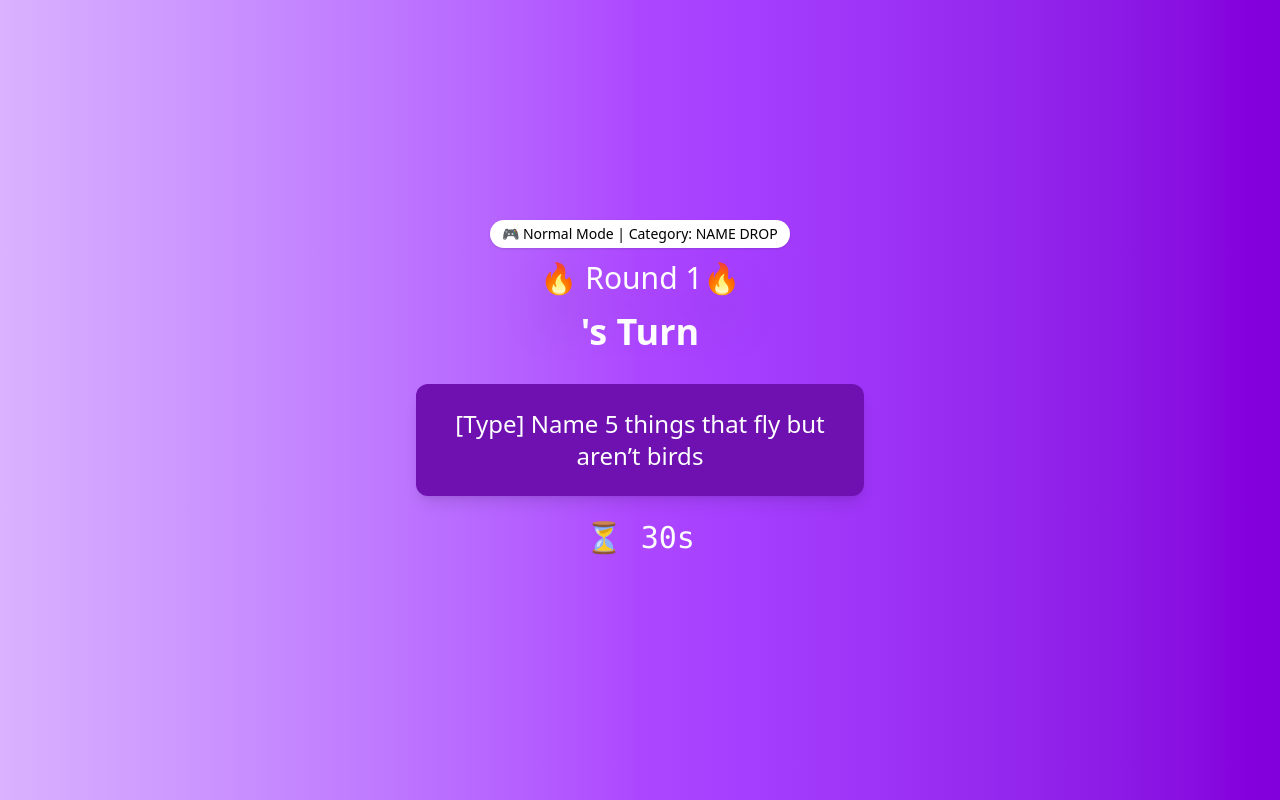
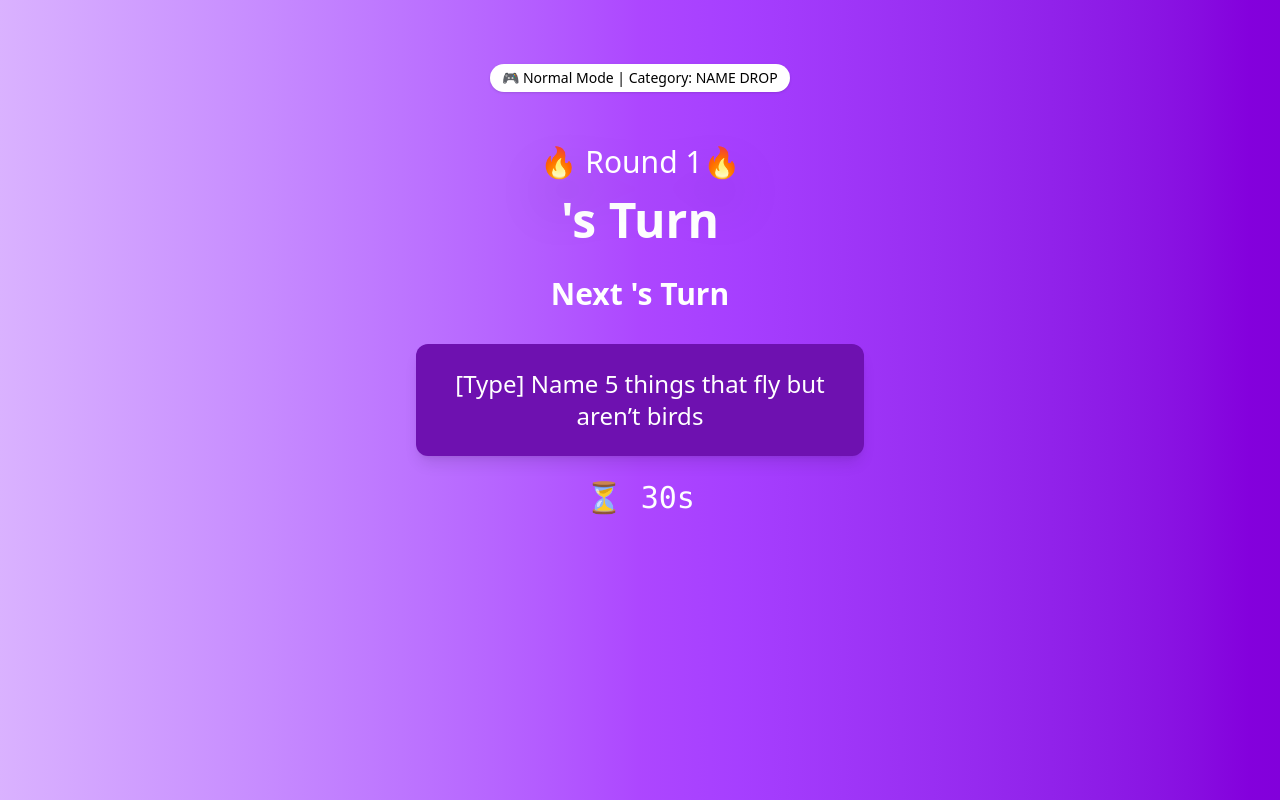
Before and after one commit to Kartik-gitClient/TRAPSTORM-, a React (Vite) app: page /play in a window 1280 px wide. Built offline with nearby package versions, Linux system fonts and the light colour scheme.

Commit message:
[commit message]

```diff
--- a/src/App.jsx
+++ b/src/App.jsx
@@ -19,8 +19,8 @@ function App() {
         <Route path="/mode" element={<ModeSelect />} />
         <Route path="/lobby" element={<Lobby />} />
         <Route path="/play" element={<Play />} /> {/* Storm Mode */}
-        <Route path="/roast-rumble" element={<Play />} />
-         <Route path="/mind-meld" element={<Play />} />
+        <Route path="/roast-rumble" element={<RoastRumble />} />
+         <Route path="/mind-meld" element={<RoastRumble />} />
 
 
         <Route path="/play" element={<Play />} /> {/* storm mode */}
--- a/src/pages/Play.jsx
+++ b/src/pages/Play.jsx
@@ -20,6 +20,7 @@ function Play() {
 
   const navigate = useNavigate();
   const currentPlayer = players[currentPlayerIndex];
+  const nextPlayer = players[currentPlayerIndex + 1];
 
   const [challenge, setChallenge] = useState("");
   const [timeLeft, setTimeLeft] = useState(35);
@@ -29,7 +30,7 @@ function Play() {
     const randomChallenge = nameDropChallenges[Math.floor(Math.random() * nameDropChallenges.length)];
     setChallenge(randomChallenge);
 
-    setTimeLeft(35); // ⏰ Back to full timer
+    setTimeLeft(35);
     setIsTimeUp(false);
 
     const timer = setInterval(() => {
@@ -49,38 +50,38 @@ function Play() {
   const handleScore = (type) => {
     addScore(currentPlayer, type);
     const isLastPlayer = currentPlayerIndex === players.length - 1;
-    const normalLastRound = roundNumber >=5
     const isLastRound = roundNumber >= 3;
 
-    if (mode === "normal") {
-      if (isLastPlayer && normalLastRound) {
+    if (mode == "normal") {
+      if (isLastPlayer && isLastRound) {
         navigate("/results"); // ✅ go to results only after last player
       } else {
         nextTurn(); // 👉 let the next player play
       }
-    } else {
+    }
+
       if (isLastPlayer && isLastRound) {
         nextCategory(navigate); // 🌀 storm mode: switch category after all rounds
       } else {
         nextTurn();
-      }
     }
+
   };
 
   return (
     <motion.div
-      className="h-screen flex flex-col justify-center items-center bg-gradient-to-r from-purple-300 via-purple-500 to-purple-700 text-white p-6"
+      className="min-h-screen flex flex-col justify-start items-center bg-gradient-to-r from-purple-300 via-purple-500 to-purple-700 text-white p-6"
       initial={{ opacity: 0 }}
       animate={{ opacity: 1 }}
       exit={{ opacity: 0 }}
       transition={{ duration: 1 }} // Animation duration
     >
-      <div className="text-sm mb-3 bg-white text-black px-3 py-1 rounded-full shadow">
+      <div className="text-sm mb-3 mt-10 bg-white text-black px-3 py-1 rounded-full shadow">
         {mode === "storm" ? "🌪️ Storm Mode" : "🎮 Normal Mode"} | Category: NAME DROP
       </div>
 
       <motion.h2
-        className="text-3xl mb-4 drop-shadow-2xl"
+        className="text-3xl mb-4 mt-10  drop-shadow-2xl"
         initial={{ y: -50, opacity: 0 }}
         animate={{ y: 0, opacity: 1 }}
         transition={{ duration: 0.8 }}
@@ -89,13 +90,23 @@ function Play() {
       </motion.h2>
 
       <motion.h3
-        className="text-4xl font-bold mb-8"
+        className="text-5xl font-bold mb-8"
         initial={{ y: -50, opacity: 0 }}
         animate={{ y: 0, opacity: 1 }}
         transition={{ duration: 0.8, delay: 0.3 }}
       >
         {currentPlayer}'s Turn
       </motion.h3>
+
+      <motion.h3
+        className="text-3xl font-bold mb-8"
+        initial={{ y: -50, opacity: 0 }}
+        animate={{ y: 0, opacity: 1 }}
+        transition={{ duration: 0.8, delay: 0.3 }}
+      >
+       Next {nextPlayer}'s Turn
+      </motion.h3>
+
 
       <motion.div
         className="bg-purple-800 p-6 rounded-xl shadow-lg mb-6 w-full max-w-md text-center"
```
